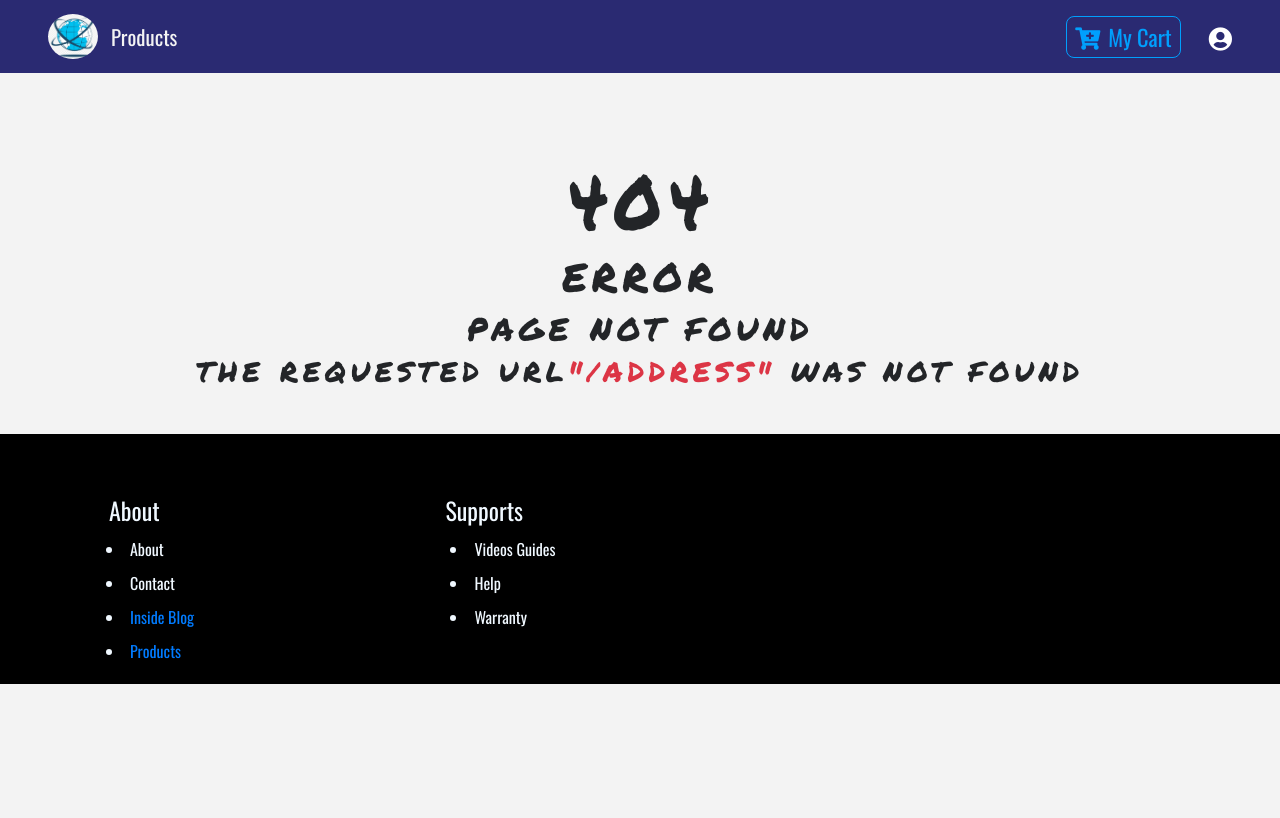
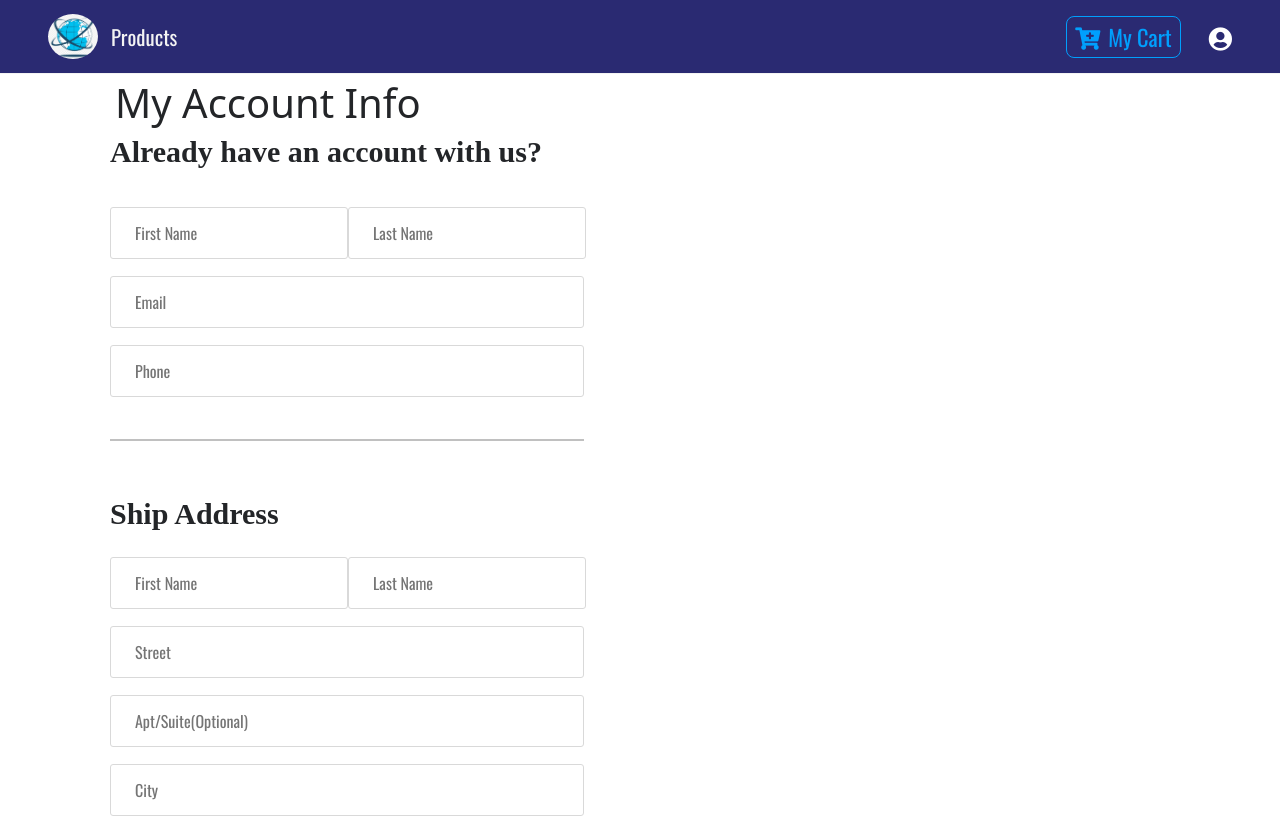
Before and after one commit to seemakaur11/my_project, a React (Create React App) app: page /address in a window 1280 px wide. Before the commit this address had no page. Shown: the top 818 px of the page. Built offline with nearby package versions, Linux system fonts and the light colour scheme.

Commit message:
implement css

```diff
--- a/src/App.css
+++ b/src/App.css
@@ -322,3 +322,63 @@ li{
   margin-left: 120px;
   color: #9400D3;
 }
+.accountPage{
+  background-color: white;
+}
+.h2MyAccount{
+   margin-left: 110px;
+    margin-top: 1px;
+    padding: 5px;
+    font-family: system-ui;
+    font-size: 40px;
+}
+.pParagraph{
+  margin-left: 110px;
+  margin-top: -11px;
+  font-size: 30px;
+  font-family: cursive;
+  font-weight: bold;
+}
+.shipBillAddress{
+  margin-left: 110px;
+  margin-top: 55px;
+  font-size: 30px;
+  font-family: cursive;
+  font-weight: bold;
+
+}
+.inputAccount{
+  margin-left: 110px;
+    width: 238px;
+    height: 52px;
+    padding: 24px;
+    border-radius: 3px;
+    outline: 0;
+    border: 1px solid #d9d9d9;
+    margin-top: 17px;
+}
+.inputAccount1{
+  margin-left: 0px;
+    width: 238px;
+    height: 52px;
+    padding: 24px;
+    border-radius: 3px;
+    outline: 0;
+    border: 1px solid #d9d9d9;
+}
+.emailAccount{
+   margin-left: 110px;
+    width: 474px;
+    height: 52px;
+    padding: 24px;
+    border-radius: 3px;
+    outline: 0;
+    border: 1px solid #d9d9d9;
+    margin-top: 17px;
+}
+.border1{
+  border: 1px solid #C0C0C0;
+  width: 474px;
+  margin-left: 110px;
+  margin-top: 42px;
+}
--- a/src/App.js
+++ b/src/App.js
@@ -13,6 +13,7 @@ import Home from './components/home/Home'
 import Features from './components/home/Features'
 import Footer from './components/home/Footer'
 import Blog from './components/home/Blog'
+import Address from './components/Address'
 
 
 class App extends Component {
@@ -21,11 +22,12 @@ class App extends Component {
       <React.Fragment>
         <Navbar />
         <Switch>
-          <Route exact path="/Home" ><Home /></Route>
+          <Route exact path="/" ><Home /></Route>
           <Route exact path="/product" ><ProductList /></Route>
           <Route path="/details" component={Details}></Route>
           <Route path="/blog" component={Blog}></Route>
           <Route path="/cart" component={Cart}></Route>
+          <Route path="/address" component={Address}></Route>
           <Route path="/features" component={Features}></Route>
           <Route component={Default}></Route>
         </Switch>
--- a/src/components/Address.jsx
+++ b/src/components/Address.jsx
@@ -1,7 +1,8 @@
-import React, { Component } from 'react'
 
-export default class Address extends Component{
-    render(){
+import React from 'react'
+
+export default function Address(){
+
         return(
             <div className="accountPage">
                 <div className="accountInform">
@@ -37,8 +38,12 @@ export default class Address extends Component{
                 </div>
                 <div>
                     <h2 className="shipBillAddress">I would like to pay with</h2>
+                    <input className="emailAccount" type='text' placeholder='Credit/Debit Card'/><br/>
+                    <input className="emailAccount" type='text' placeholder='Name'/><br/>
+                    <input className="emailAccount" type='text' placeholder='Card Number'/><br/>
+                    <input className="inputAccount" type='text' placeholder='Expiration'/>
+                    <input className="inputAccount1" type='text' placeholder='CVC'/>
                 </div>
             </div>
         )
     }
-}
--- a/src/components/Cart/CartTotals.js
+++ b/src/components/Cart/CartTotals.js
@@ -9,6 +9,18 @@ export default function CartTotals({value}) {
             <div className="container">
                 <div className="row">
                 <div className="col-10 mt-2 ml-sm-5 ml-md-auto col-sm-8 text-capitalize text-right">
+                <Link to="/address">
+                    <button
+                        className="btn btn-outline-danger text-uppercase mb-3 px-5"
+                        type="button"
+                        onClick={() => {
+                        clearCart();
+                        }}
+                    >
+                       checkout
+                    </button>
+                    </Link>
+
                     <Link to="/">
                     <button
                         className="btn btn-outline-danger text-uppercase mb-3 px-5"
--- a/src/components/user-authenticate/Login.jsx
+++ b/src/components/user-authenticate/Login.jsx
@@ -5,7 +5,7 @@ import PopUp from '../../common/PopUp'
 const Container = styled.div`
     width: 100%;
     height: 100%;
-    background: #e0e0e0;
+
     border-raduis: 40px;
     display: flex;
     align-items: center;
@@ -13,7 +13,7 @@ const Container = styled.div`
     .btn {
         width: 130px;
         height: 45px;
-        background: #e0e0e0;
+
         outline: none;
         border: none;
         font-size: 18px;
--- a/src/components/user-authenticate/SignUp.jsx
+++ b/src/components/user-authenticate/SignUp.jsx
@@ -1,11 +1,12 @@
 import React from 'react'
+import { useState } from 'react'
 import styled from 'styled-components'
 import PopUp from '../../common/PopUp'
 
 const Container = styled.div`
     width: 100%;
     height: 100%;
-    background: #e0e0e0;
+
     border-raduis: 40px;
     display: flex;
     align-items: center;
@@ -13,7 +14,6 @@ const Container = styled.div`
     .btn {
         width: 130px;
         height: 45px;
-        background: #e0e0e0;
         outline: none;
         border: none;
         font-size: 18px;
@@ -78,32 +78,43 @@ const InputField = styled.div`
 
 function SignUp(props) {
     const { closePopUp, SignUpPopUp } = props
+    const [userRegister,setUserRegister] = useState({
+        'username': '',
+        "email": '',
+        'password':'',
+        'confirm_password':''
+    })
+    const handleInput = ()=>{
 
-    return (
+    }
+      return (
         <PopUp width={window.innerWidth < 468 ? 340 : 450} noPadding={true} onClose={() => closePopUp(false)}>
+            <form action=''>
             <Container>
                 <SignInForm>
                     <Title>Sign Up</Title>
                     <InputField>
                         <i className='fa fa-user' aria-hidden='true'></i>
-                        <input type='text' placeholder='Username' />
+                        <input type='text' placeholder='Username' onChange={handleInput}/>
                     </InputField>
                     <InputField>
                         <i className='fa fa-envelope' aria-hidden='true'></i>
-                        <input type='text' placeholder='Email' />
+                        <input type='text' placeholder='Email' onChange={handleInput}/>
                     </InputField>
                     <InputField>
                         <i className='fa fa-lock' aria-hidden='true'></i>
-                        <input type='password' placeholder='Password' />
+                        <input type='password' placeholder='Password' onChange={handleInput} />
                     </InputField>
                     <InputField>
                         <i className='fa fa-lock' aria-hidden='true'></i>
-                        <input type='password' placeholder='Confirm Password' />
+                        <input type='password' placeholder='Confirm Password' onChange={handleInput}/>
                     </InputField>
-                    <input type='submit' value='Sign Up' className='btn' />
+                    {/* <input type='submit' value='Sign Up' className='btn' /> */}
+                    <button type='submit' value='Sign Up' className='btn'>Sign Up</button>
                     <p>Already have an account? <span className='account-text' id='sign-in-link' onClick={() => SignUpPopUp(true)} >Sign In</span></p>
                 </SignInForm>
             </Container>
+            </form>
         </PopUp>
     )
 }
```
